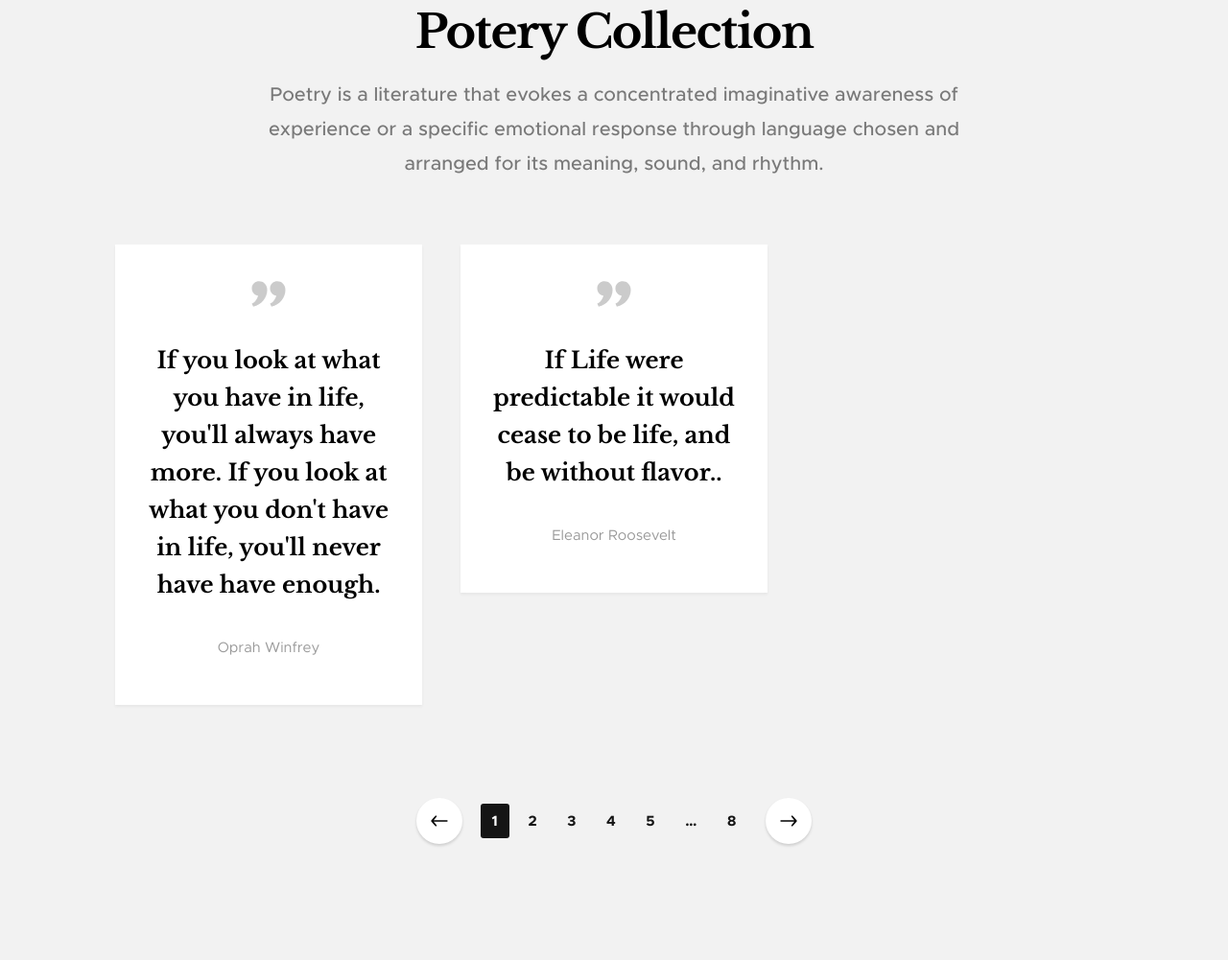
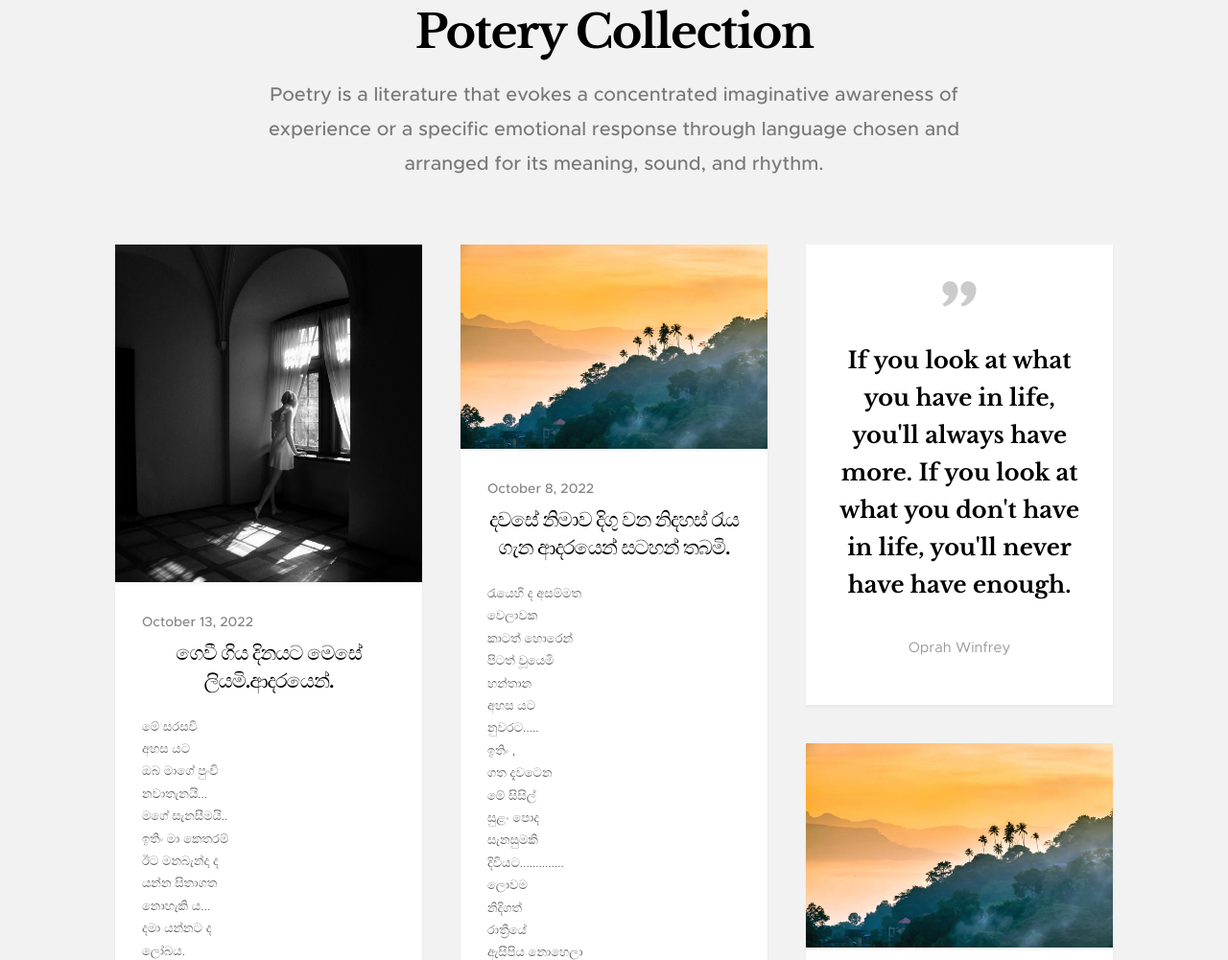
Before and after one commit to dasuntheekshanagit/neluu, a plain HTML site: page indextest3.html in a window 1280 px wide. Shown: the part 255-1256 px from the top of the page at 96% size. Drawn offline with Linux system fonts and the light colour scheme; files whose address does not match are found by name.

Commit message:
Add files via upload

```diff
--- a/indextest3.html
+++ b/indextest3.html
@@ -23,6 +23,7 @@
     ================================================== -->
     <script src="js/modernizr.js"></script>
     <script src="js/pace.min.js"></script>
+	<script src="js/content.js"></script>
 
     <!-- favicons
     ================================================== -->
```
